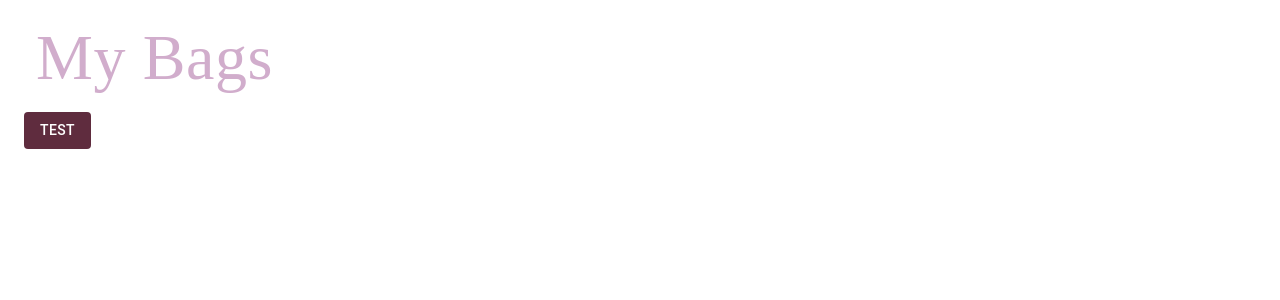
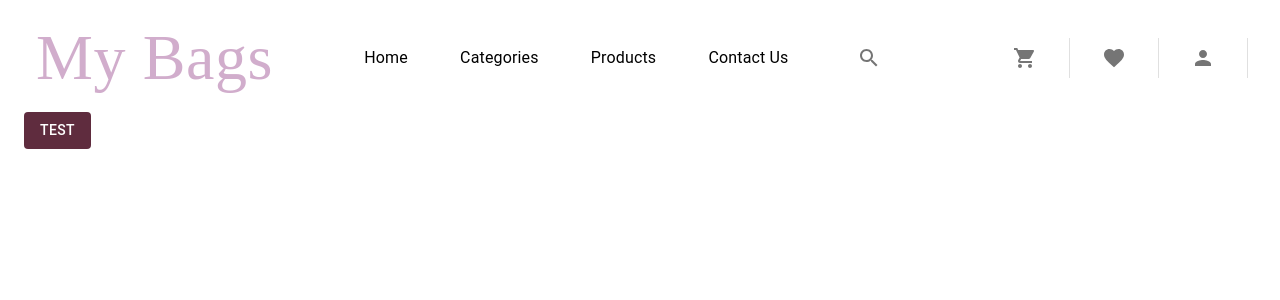
Before and after one commit to Eleon2336/ecomm, a React (Create React App) app: page / in a window 1280 px wide. Shown: the top 300 px of the page. Built offline with nearby package versions, Linux system fonts and the light colour scheme; a web font is replaced by a local one.

Commit message:
Appbar implementation & styles added

```diff
--- a/package.json
+++ b/package.json
@@ -6,6 +6,7 @@
     "@emotion/react": "^11.11.3",
     "@emotion/styled": "^11.11.0",
     "@fontsource/montez": "^5.0.18",
+    "@mui/icons-material": "^5.15.2",
     "@mui/material": "^5.15.2",
     "@testing-library/jest-dom": "^5.17.0",
     "@testing-library/react": "^13.4.0",
--- a/src/App.js
+++ b/src/App.js
@@ -1,4 +1,8 @@
-import { Button, Container, ThemeProvider } from '@mui/material';
+import {
+  Button,
+  Container,
+  ThemeProvider
+} from '@mui/material';
 import { useEffect } from 'react';
 import theme from './styles/theme';
 import Appbar from './components/Appbar/Appbar';
--- /dev/null
+++ b/src/components/Appbar/Actions.js
@@ -0,0 +1,61 @@
+import {
+    Divider,
+    ListItemButton,
+    ListItemIcon
+} from "@mui/material";
+import {
+    MyList,
+    ActionIconsContainerMobile,
+    ActionIconsContainerDesktop
+} from "../../styles/appbarStyles/appbarStyles"
+import ShoppingCartIcon from "@mui/icons-material/ShoppingCart"
+import FavoriteIcon from "@mui/icons-material/Favorite";
+import PersonIcon from "@mui/icons-material/Person";
+import { Colors } from "../../styles/theme";
+
+export default function Actions({ matches }) {
+    const Component = matches ? ActionIconsContainerMobile : ActionIconsContainerDesktop;
+
+    return (
+        <Component>
+            <MyList type="row">
+                <ListItemButton sx={{justifyContent: "center"}}>
+                    <ListItemIcon
+                        sx={{
+                            display: "flex",
+                            justifyContent: "center",
+                            color: matches && Colors.secondary
+                        }}
+                    >
+                        <ShoppingCartIcon />
+                    </ListItemIcon>
+                </ListItemButton>
+                <Divider orientation="vertical" flexItem />
+                <ListItemButton sx={{justifyContent: "center"}}>
+                    <ListItemIcon
+                        sx={{
+                            display: "flex",
+                            justifyContent: "center",
+                            color: matches && Colors.secondary
+                        }}
+                    >
+                        <FavoriteIcon />
+                    </ListItemIcon>
+                </ListItemButton>
+                <Divider orientation="vertical" flexItem />
+                <ListItemButton sx={{justifyContent: "center"}}>
+                    <ListItemIcon
+                        sx={{
+                            display: "flex",
+                            justifyContent: "center",
+                            color: matches && Colors.secondary
+                        }}
+                    >
+                        <PersonIcon />
+                    </ListItemIcon>
+                </ListItemButton>
+                <Divider orientation="vertical" flexItem />
+            </MyList>
+        </Component>
+    );
+}
--- a/src/components/Appbar/Appbar.js
+++ b/src/components/Appbar/Appbar.js
@@ -1,4 +1,7 @@
-import { useMediaQuery, useTheme } from "@mui/material";
+import {
+    useMediaQuery,
+    useTheme
+} from "@mui/material";
 import AppbarMobile from "./AppbarMobile";
 import AppbarDesktop from "./AppbarDesktop";
 
@@ -9,7 +12,7 @@ export default function Appbar() {
 
     return (
         <>
-            {matches ? <AppbarMobile /> : <AppbarDesktop />}
+            {matches ? <AppbarMobile matches={matches} /> : <AppbarDesktop matches={matches} />}
         </>
     );
 }
--- a/src/components/Appbar/AppbarDesktop.js
+++ b/src/components/Appbar/AppbarDesktop.js
@@ -1,10 +1,33 @@
-import { AppbarContainer, AppbarHeader } from "../../styles/appbarStyles/appbarStyles";
-
+import SearchIcon from "@mui/icons-material/Search";
+import Actions from "./Actions";
+import {
+    ListItemButton,
+    ListItemIcon,
+    ListItemText
+} from "@mui/material";
+import {
+    AppbarContainer,
+    AppbarHeader,
+    MyList,
+ } from "../../styles/appbarStyles/appbarStyles";
 
 export default function AppbarDesktop({ matches }) {
+
     return (
         <AppbarContainer>
             <AppbarHeader>My Bags</AppbarHeader>
+            <MyList type="row">
+                <ListItemText primary="Home" />
+                <ListItemText primary="Categories" />
+                <ListItemText primary="Products" />
+                <ListItemText primary="Contact Us" />
+                <ListItemButton>
+                    <ListItemIcon>
+                        <SearchIcon />
+                    </ListItemIcon>
+                </ListItemButton>
+            </MyList>
+            <Actions matches={matches} />
         </AppbarContainer>
     );
 }
--- a/src/components/Appbar/AppbarMobile.js
+++ b/src/components/Appbar/AppbarMobile.js
@@ -1,7 +1,26 @@
+import { IconButton } from "@mui/material";
+import MenuIcon from "@mui/icons-material/Menu";
+import SearchIcon from "@mui/icons-material/Search";
+import Actions from "./Actions";
+import {
+    AppbarContainer,
+    AppbarHeader
+} from "../../styles/appbarStyles/appbarStyles";
 
 
 export default function AppbarMobile({ matches }) {
     return (
-        <h1>mobile</h1>
+        <AppbarContainer>
+            <IconButton>
+                <MenuIcon />
+            </IconButton>
+            <AppbarHeader textAlign={"center"} variant="h4">
+                My Bags
+            </AppbarHeader>
+            <IconButton>
+                <SearchIcon />
+            </IconButton>
+            <Actions matches={matches} />
+        </AppbarContainer>
     );
 }
--- a/src/styles/appbarStyles/appbarStyles.js
+++ b/src/styles/appbarStyles/appbarStyles.js
@@ -1,4 +1,9 @@
-import { Box, Typography, styled } from "@mui/material";
+import {
+    Box,
+    List,
+    Typography,
+    styled
+} from "@mui/material";
 import { Colors } from "../theme";
 import "@fontsource/montez";
 
@@ -19,3 +24,27 @@ export const AppbarHeader = styled(Typography)(() => ({
     fontFamily: '"Montez", "cursive"',
     color: Colors.secondary
 }));
+
+//list
+export const MyList = styled(List)(({ type }) => ({
+    display: type === "row" ? "flex" : "block",
+    flexGrow: 3,
+    justifyContent: "center",
+    alignItems: "center"
+}));
+
+export const ActionIconsContainerMobile = styled(Box)(() => ({
+    display: "flex",
+    background: Colors.shaft,
+    position: "fixed",
+    bottom: 0,
+    left: 0,
+    width: "100%",
+    alignItems: "center",
+    zIndex: 99,
+    borderTop: `1px solid ${Colors.border}`
+}));
+
+export const ActionIconsContainerDesktop = styled(Box)(() => ({
+    flexGrow: 0,
+}))
```
Also changed, not shown: 1 other file (tests, documents, lock files or other folders).
